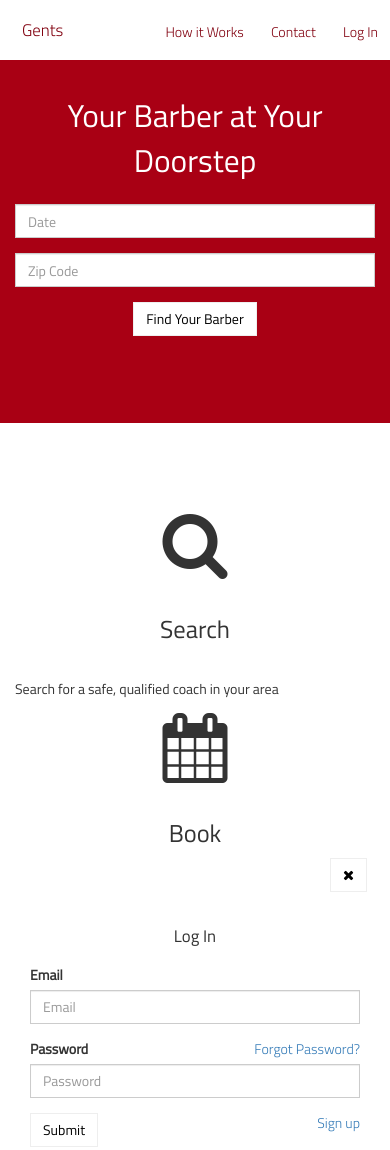
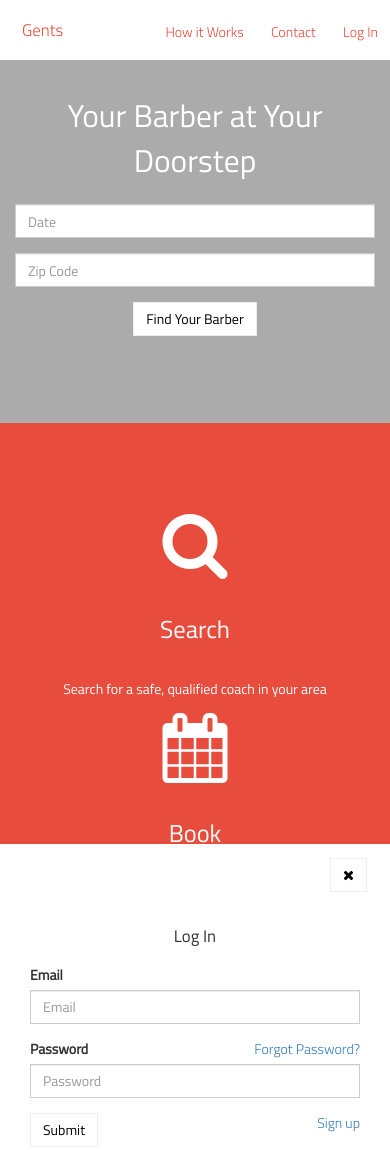
Before and after one commit to imdwit/potato, a plain HTML site: page index.html in a window 390 px wide. Shown: the top 1150 px of the page. Drawn offline with Linux system fonts and the light colour scheme.

Commit message:
changes red brand colors

```diff
--- a/css/style.css
+++ b/css/style.css
@@ -39,6 +39,11 @@ textarea, input, a {
 	background-color: #A90014;
 }
 
+.back-primary-brand {
+	background-color: #E74C3C;
+	color: #FFF;
+}
+
 .back-primary-lite {
 	background-color: #DFDFDF;
 }
@@ -48,7 +53,7 @@ textarea, input, a {
 }
 
 .text-primary-dark, .link-primary-dark a {
-	color: #81000F;
+	color: #E74C3C;
 }
 .text-primary-darker, .link-primary-darker{
 	color: #323232;
@@ -75,7 +80,7 @@ textarea, input, a {
 	transition: all .33s;
 }
 	.btn-brand:hover {
-		background-color: #D0021B;
+		background-color: #E74C3C;
 		color: #FFF;
 	}
 	.btn-brand:active {
@@ -118,7 +123,7 @@ textarea, input, a {
 
 .nav a:hover {
 	text-decoration: none;
-	border-bottom: 1px solid #323232;
+	border-bottom: 1px solid #A90014;
 	margin-bottom: -1px;
 }
 
@@ -135,8 +140,8 @@ textarea, input, a {
 
 @media screen and (max-width:768px) {
 	#search {
-		background-color: #A90014;
 		background-image: url('');
+		background-color: #ABABAB;
 	}
 }
 
--- a/index.html
+++ b/index.html
@@ -26,7 +26,7 @@
 		</div>
 	</div>
 
-	<div class="container-fluid fore-primary-lite" id="search">
+	<div class="container-fluid " id="search">
 		<div class="pad col-md-8 col-md-offset-2 text-pimary-lite">
 			<h1 class="text-center">Your Barber at Your Doorstep</h1>
 			<form class="form-inline text-center">
@@ -44,7 +44,7 @@
 	</div>
 
 
-	<div class="container-fluid">
+	<div class="container-fluid back-primary-brand text-center">
 		<div class="pad col-md-8 col-md-offset-2">
 			<div class="row ">
 				<div class="col-sm-4">
```
